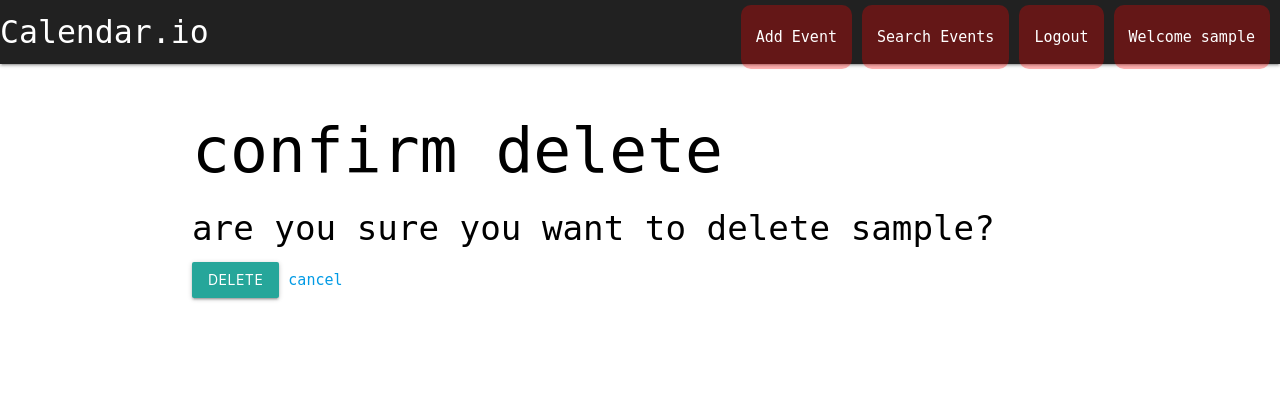
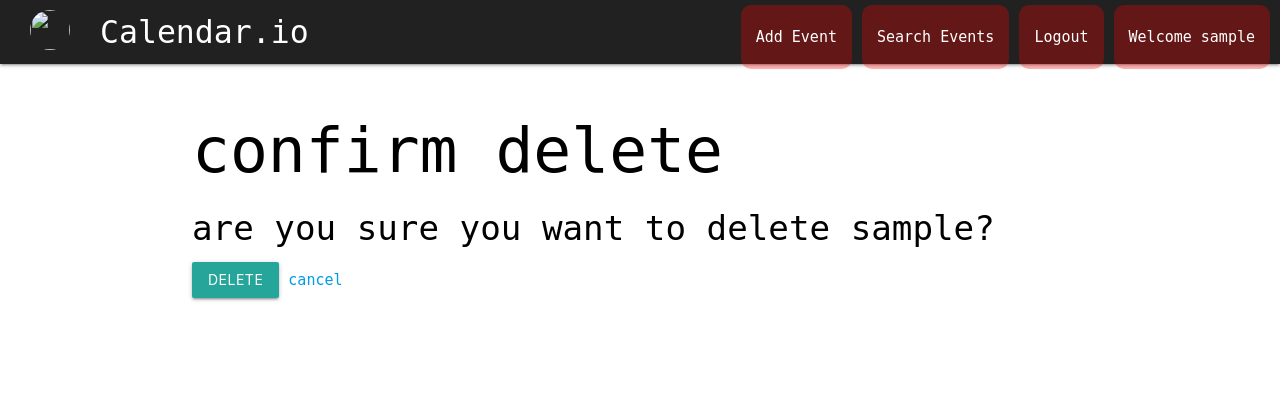
Before and after one commit to cannatajon/Event-Calendar, a Django app: page /profile/1/delete/ in a window 1280 px wide. Shown: the top 420 px of the page. Run offline with Django 4.2, Linux system fonts and the light colour scheme; the visitor is signed in with stand-in values (Sample User, id 1); data comes from the database, SQL or seed files in the repository; some libraries are stand-ins or nearby versions; some web fonts are replaced.

Commit message:
add profile avatar img

```diff
--- a/main_app/static/css/style.css
+++ b/main_app/static/css/style.css
@@ -155,3 +155,12 @@ li{
   border-radius: 10px;
   background-color: rgba(255, 0, 0, 0.3);
 }
+
+.profile-avatar {
+  width: 40px;
+  height: 40px;
+  border-radius: 50%;
+  margin-left: 30px;
+  margin-right: 30px;
+  margin-top: 10px;
+}
--- a/main_app/templates/base.html
+++ b/main_app/templates/base.html
@@ -44,7 +44,9 @@
 	<header navbar-fixed>
 		<nav>
 			<div class="nav-wrapper grey darken-4">
-
+				{% if user.is_authenticated %}
+				<img class="profile-avatar" src="{{user.profile.profile_pic}}" alt="">
+				{% endif %}
 				<a href="/" class="left brand-logo">Calendar.io</a>
 
 				<ul class="right">
```
